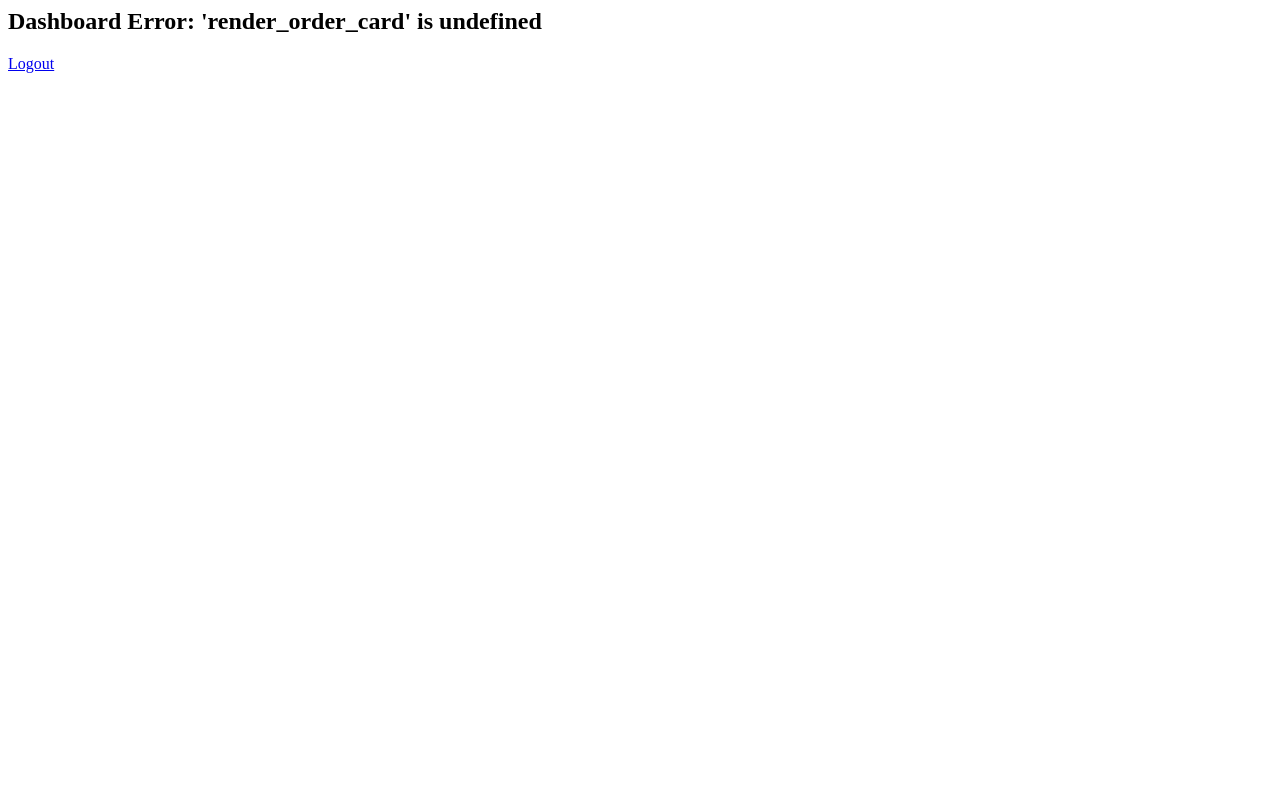
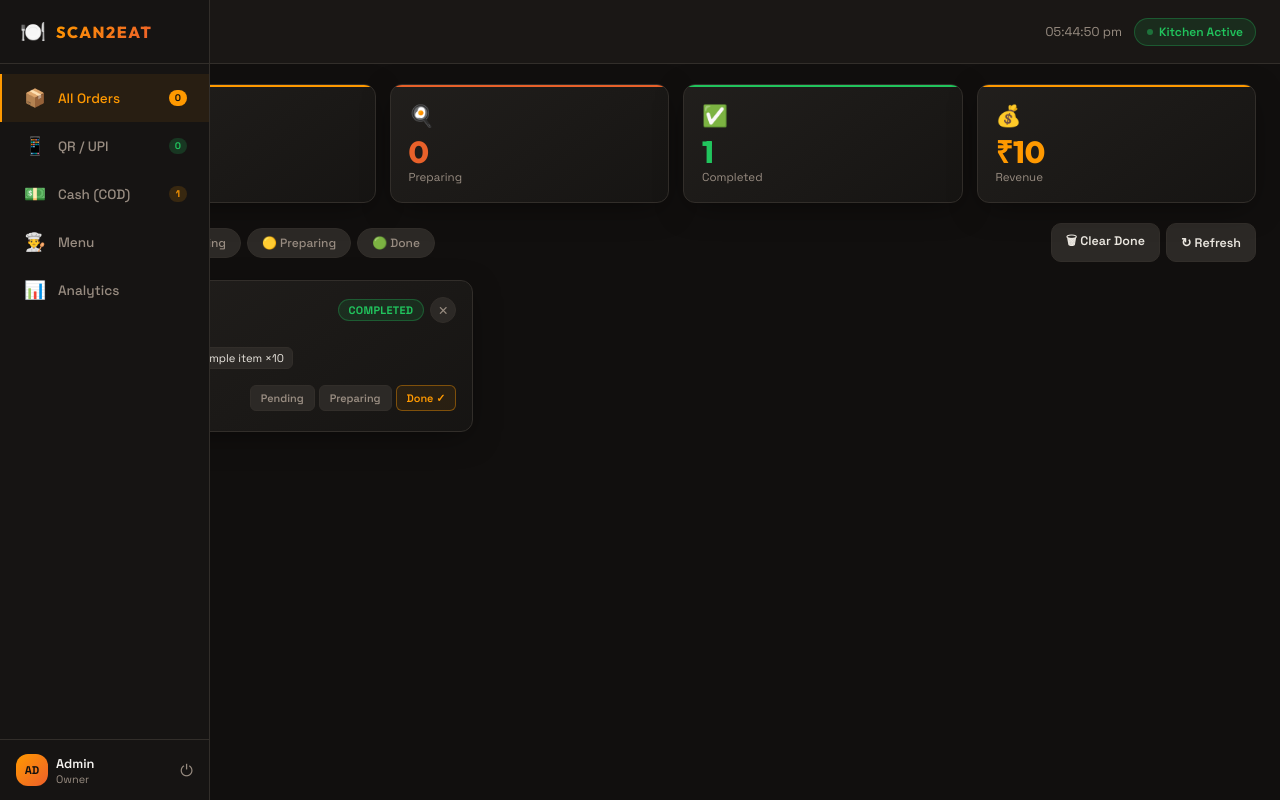
Before and after one commit to bhatimanish06082005-sketch/scan2eat, a Flask app: page /admin/dashboard in a window 1280 px wide. Run offline with Flask 3, Linux system fonts and the light colour scheme; the visitor is signed in with stand-in values (Sample User, id 1); a database or web service that is not in the repository returns one stand-in record (values such as "Sample title"); some libraries are stand-ins or nearby versions.

Commit message:
Fix render_order_card undefined error

```diff
--- a/templates/admin/dashboard.html
+++ b/templates/admin/dashboard.html
@@ -91,8 +91,35 @@
         </div>
       </div>
       <div class="orders-board" id="orders-board">
-        {% for order in orders %}
-        {{ render_order_card(order) }}
+  {% for order in orders %}
+        <div class="order-card" id="oc-{{ order._id }}" data-status="{{ order.status }}">
+          <div class="oc-head">
+            <div>
+              <div class="oc-id">#{{ order._id[-6:]|upper }}</div>
+              <div class="oc-customer">👤 {{ order.get('customer_name','Guest') }}</div>
+            </div>
+            <div class="oc-right">
+              <span class="status-badge status-{{ order.status|lower }}">{{ order.status }}</span>
+              <button class="oc-delete" data-id="{{ order._id }}">✕</button>
+            </div>
+          </div>
+          <div class="oc-items">
+            {% for item in order['items'] %}
+            <span class="oc-item-tag">{{ item.emoji }} {{ item.name }} ×{{ item.qty }}</span>
+            {% endfor %}
+          </div>
+          <div class="oc-foot">
+            <div class="oc-meta">
+              <span class="oc-total">₹{{ order.total|int }}</span>
+              <span class="oc-time">{{ order.get('created_at','') }}</span>
+            </div>
+            <div class="oc-status-btns">
+              <button class="ocs-btn {% if order.status=='Pending' %}active{% endif %}" data-id="{{ order._id }}" data-status="Pending">Pending</button>
+              <button class="ocs-btn {% if order.status=='Preparing' %}active{% endif %}" data-id="{{ order._id }}" data-status="Preparing">Preparing</button>
+              <button class="ocs-btn {% if order.status=='Completed' %}active{% endif %}" data-id="{{ order._id }}" data-status="Completed">Done ✓</button>
+            </div>
+          </div>
+        </div>
         {% endfor %}
         {% if not orders %}
         <div class="empty-board"><div class="empty-board-icon">📦</div><p>No orders yet.</p></div>
```
